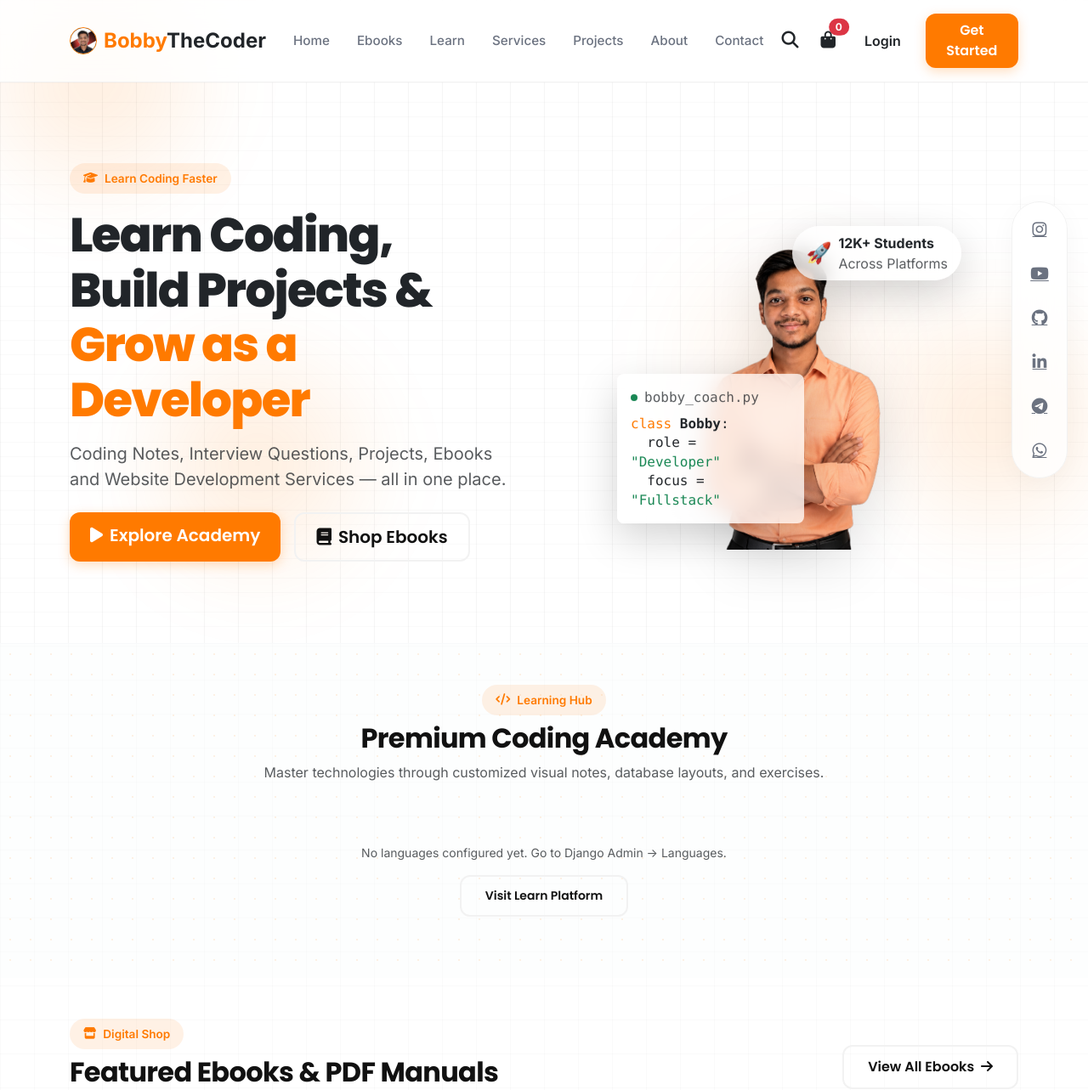
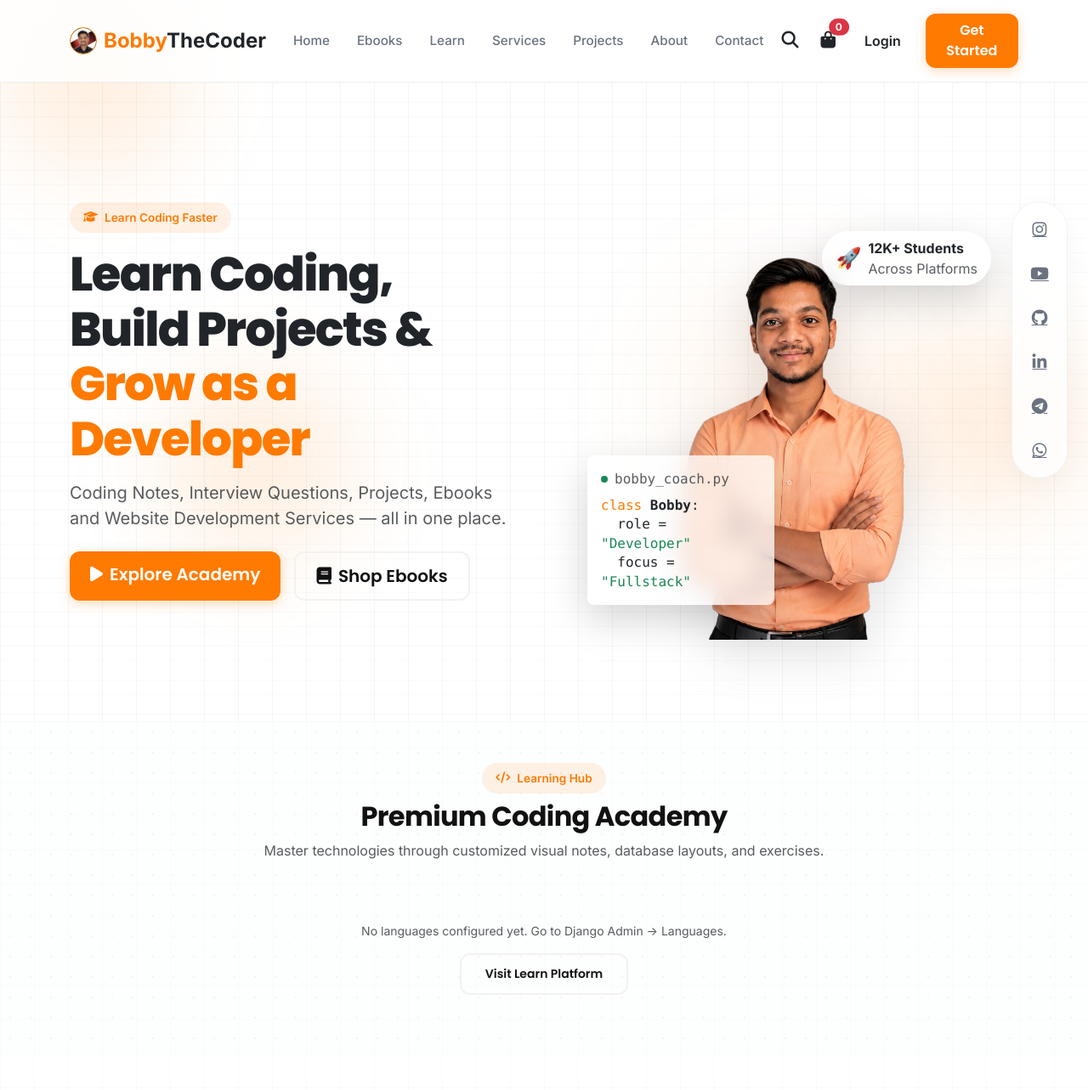
Before and after one commit to BobbyTheCoder07/BTCecommerce, a Django app: page / in a window 1280 px wide; the page is wider, and only the part inside the window is pictured. Shown: the top 1283 px of that part at 85% size. Run offline with Django 5.2, Linux system fonts and the light colour scheme; data that the repository does not hold is empty; some libraries are stand-ins or nearby versions.

Commit message:
Increase hero portrait image size and container padding for enhanced desktop prominence

```diff
--- a/templates/core/home.html
+++ b/templates/core/home.html
@@ -28,14 +28,14 @@
             <div class="col-lg-6">
                 <div class="position-relative d-inline-block w-100 text-center">
                     <!-- Soft ambient background glow -->
-                    <div class="position-absolute top-50 start-50 translate-middle rounded-circle" style="width: 320px; height: 320px; background: radial-gradient(circle, rgba(255, 122, 0, 0.12) 0%, rgba(255,122,0,0) 70%); filter: blur(50px); z-index: 1;"></div>
+                    <div class="position-absolute top-50 start-50 translate-middle rounded-circle" style="width: 400px; height: 400px; background: radial-gradient(circle, rgba(255, 122, 0, 0.12) 0%, rgba(255,122,0,0) 70%); filter: blur(60px); z-index: 1;"></div>
 
-                    <div class="hero-portrait-container position-relative mx-auto" style="max-width: 350px; z-index: 2;">
+                    <div class="hero-portrait-container position-relative mx-auto" style="max-width: 440px; z-index: 2;">
                         <!-- Main Cutout Portrait of Bobby -->
-                        <img src="{% static 'img/bobby_cutout.png' %}" alt="BobbyTheCoder" class="img-fluid position-relative" style="max-height: 440px; filter: drop-shadow(0 15px 30px rgba(0,0,0,0.12)); z-index: 3;">
+                        <img src="{% static 'img/bobby_cutout.png' %}" alt="BobbyTheCoder" class="img-fluid position-relative" style="max-height: 560px; filter: drop-shadow(0 15px 30px rgba(0,0,0,0.12)); z-index: 3;">
 
                         <!-- Floating Glassmorphic Code Card -->
-                        <div class="card glass-card border-0 p-3 shadow-lg rounded-3 text-start position-absolute floating-element" style="width: 220px; bottom: 30px; left: -30px; z-index: 4; transform: rotate(-3deg);">
+                        <div class="card glass-card border-0 p-3 shadow-lg rounded-3 text-start position-absolute floating-element" style="width: 220px; bottom: 40px; left: -20px; z-index: 4; transform: rotate(-3deg);">
                             <div class="d-flex align-items-center gap-2 mb-2">
                                 <span class="rounded-circle bg-success" style="width: 8px; height: 8px; display: inline-block;"></span>
                                 <span class="text-muted fs-8 font-monospace">bobby_coach.py</span>
@@ -48,7 +48,7 @@
                         </div>
 
                         <!-- Floating Stats Badge -->
-                        <div class="card glass-card border-0 px-3 py-2 shadow-lg rounded-pill text-center position-absolute floating-element" style="top: 60px; right: -25px; z-index: 4; transform: rotate(2deg);">
+                        <div class="card glass-card border-0 px-3 py-2 shadow-lg rounded-pill text-center position-absolute floating-element" style="top: 80px; right: -15px; z-index: 4; transform: rotate(2deg);">
                             <div class="d-flex align-items-center gap-2">
                                 <span class="fs-4">🚀</span>
                                 <div class="text-start">
```
